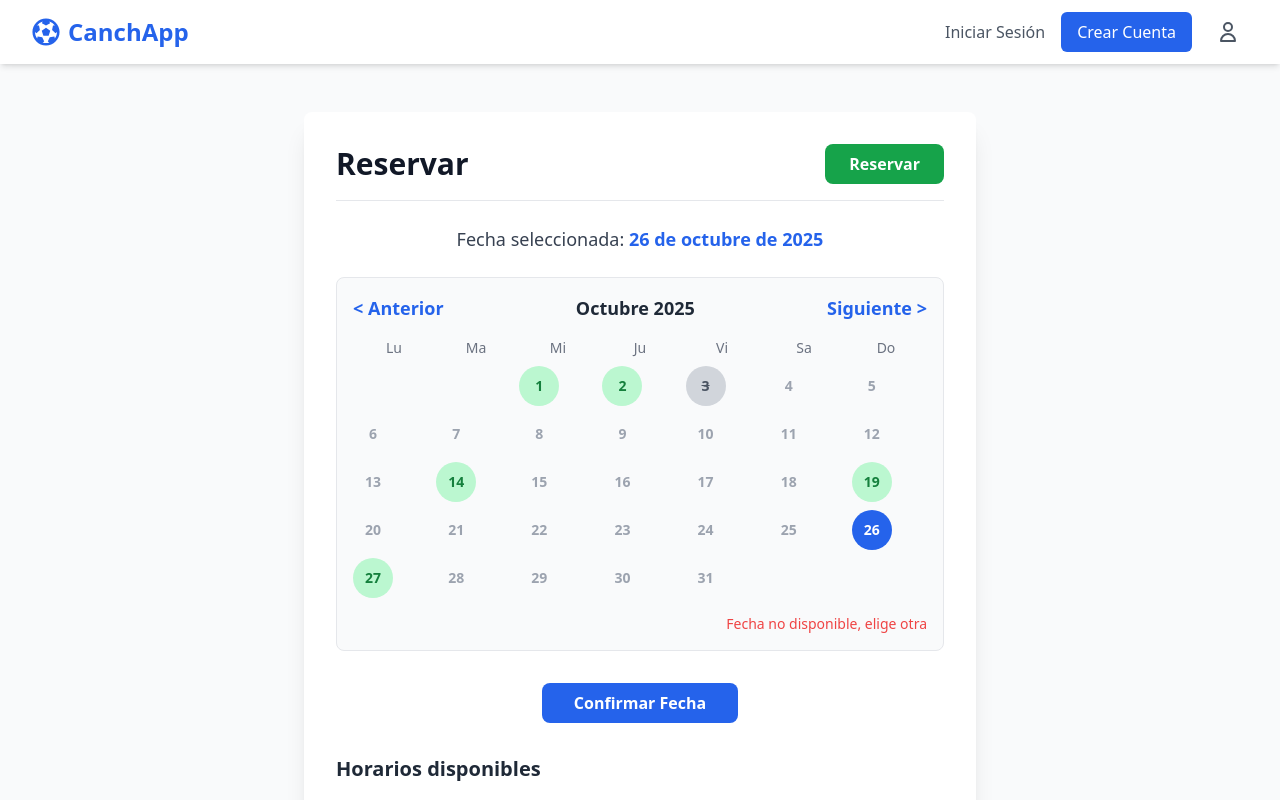
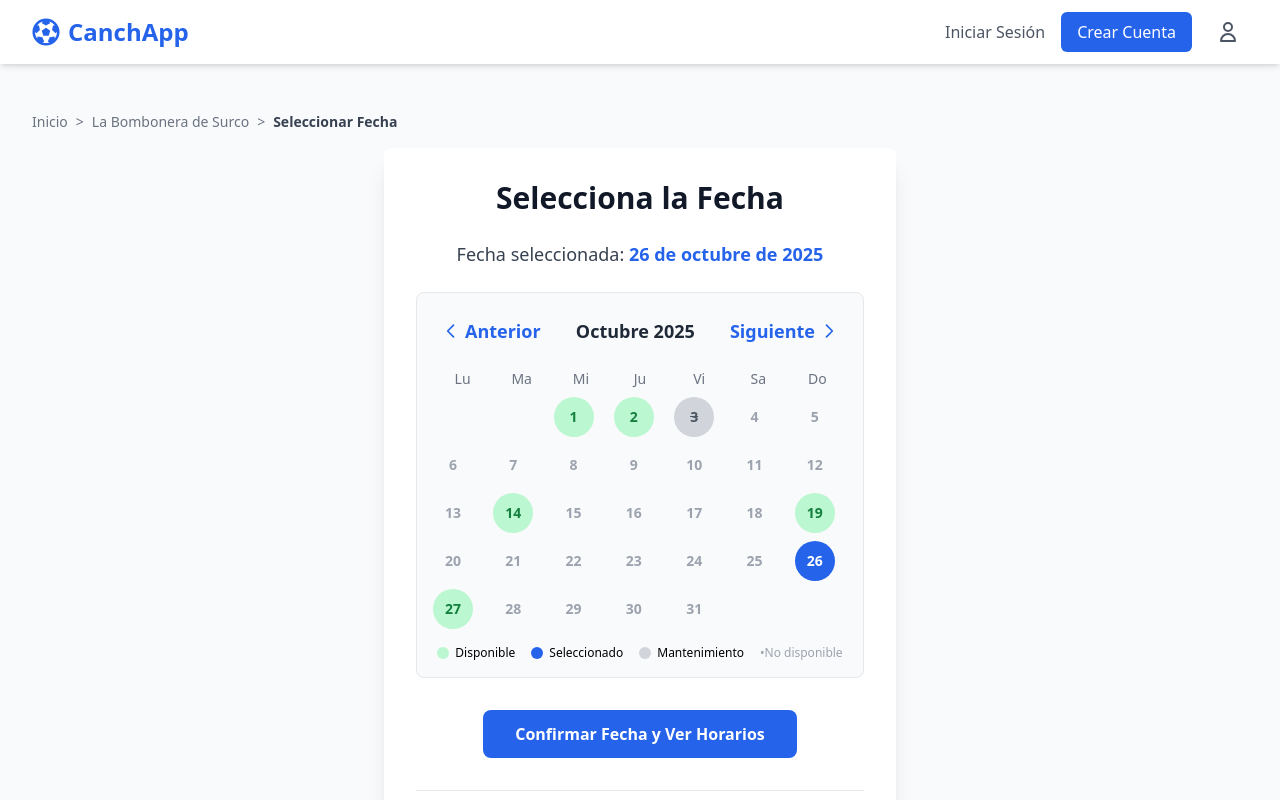
Before and after one commit to Dan702x/Canchapp, a React (Vite) app: page /cancha/1/reservar in a window 1280 px wide. Shown: the top 800 px of the page. Built offline with nearby package versions, Linux system fonts and the light colour scheme.

Commit message:
Mejoras selección de fecha

```diff
--- a/src/pages/DetalleCancha/SeleccionFecha.jsx
+++ b/src/pages/DetalleCancha/SeleccionFecha.jsx
@@ -3,7 +3,6 @@ import { Link, useNavigate, useParams } from 'react-router-dom';
 import { canchasData } from '../../data/canchasData';
 
 // Función para obtener el primer día del mes dado (0 = enero, 11 = diciembre)
-// Esto es esencial para saber dónde empezar a dibujar los días en la cuadrícula.
 const getStartDay = (year, month) => new Date(year, month, 1).getDay();
 
 const SeleccionFecha = () => {
@@ -12,62 +11,52 @@ const SeleccionFecha = () => {
 
     const cancha = canchasData.find(c => c.id === parseInt(id));
 
-    // 🎯 CAMBIO 1: Estado para la fecha seleccionada (el día que se marca en azul)
-    // Inicializado en 26, ya que el calendario inicial es octubre de 2025 (índice 9)
+    // Estado para la fecha seleccionada
     const [selectedDayNumber, setSelectedDayNumber] = useState(26);
 
-    // 🎯 NUEVO ESTADO: Controla el mes y año que se está viendo.
-    // Inicializamos en la fecha actual (Octubre 2025)
-    const [currentDate, setCurrentDate] = useState(new Date(2025, 9, 1)); // 9 es Octubre
+    // Estado para el mes y año actual
+    const [currentDate, setCurrentDate] = useState(new Date(2025, 9, 1)); // Octubre 2025
 
     const [confirming, setConfirming] = useState(false);
 
     // --- Lógica del Calendario Dinámico ---
-
-    // Obtener el año y el mes actuales del estado
     const currentYear = currentDate.getFullYear();
     const currentMonth = currentDate.getMonth();
+    const daysInMonth = new Date(currentYear, currentMonth + 1, 0).getDate();
+    const firstDayIndex = (getStartDay(currentYear, currentMonth) + 6) % 7; // Ajuste Lunes = 0
 
-    // Días de un mes específico (ej: Octubre tiene 31)
-    const daysInMonth = new Date(currentYear, currentMonth + 1, 0).getDate();
-    // 0 = Domingo, 1 = Lunes, ... (Necesitamos compensar para que Lu sea el inicio de la cuadrícula)
-    const firstDayIndex = (getStartDay(currentYear, currentMonth) + 6) % 7; // Ajuste para que Lunes sea 0
-
-    // Función para cambiar de mes (anterior/siguiente)
     const changeMonth = (delta) => {
         const newMonth = currentMonth + delta;
         setCurrentDate(new Date(currentYear, newMonth, 1));
-        setSelectedDayNumber(null); // Deseleccionar día al cambiar de mes
+        setSelectedDayNumber(null);
     };
 
     // --- Lógica de Reserva y Redirección ---
-
     const handleConfirmDate = () => {
         if (!selectedDayNumber) {
-            alert('Por favor, selecciona una fecha.');
+            // En una app real, mostrarías un mensaje más amigable
+            console.error('Por favor, selecciona una fecha.');
             return;
         }
         setConfirming(true);
 
-        // Creamos la fecha final con el mes/año actual y el día seleccionado.
         const dateToPass = new Date(currentYear, currentMonth, selectedDayNumber);
 
         navigate(`/cancha/${id}/reservar/horario`, {
             state: { fecha: dateToPass.toISOString() }
         });
 
-        setTimeout(() => setConfirming(false), 500);
+        // Simula tiempo de carga o transición
+        // setTimeout(() => setConfirming(false), 500); // Comentado, la navegación es inmediata
     };
 
-    // Helper para formatear la fecha seleccionada para la visualización
     const formattedDate = selectedDayNumber
         ? new Date(currentYear, currentMonth, selectedDayNumber).toLocaleDateString('es-ES', { day: 'numeric', month: 'long', year: 'numeric' })
-        : 'Selecciona un día'; // Texto si no hay día seleccionado
+        : 'Selecciona un día';
 
     // Datos simulados (solo para marcar algunos días disponibles)
-    const simulatedDates = [1, 2, 3, 14, 19, 27];
+    const simulatedDates = [1, 2, 3, 14, 19, 27]; // Ejemplo
     const monthNames = ["enero", "febrero", "marzo", "abril", "mayo", "junio", "julio", "agosto", "septiembre", "octubre", "noviembre", "diciembre"];
-
 
     if (!cancha) {
         return (
@@ -79,76 +68,81 @@ const SeleccionFecha = () => {
     }
 
     return (
-        <div className="bg-gray-50">
+        <div className="bg-gray-50 min-h-screen"> {/* Asegura fondo gris */}
             <div className="max-w-7xl mx-auto px-4 sm:px-6 lg:px-8 py-12">
 
-                {/* Migas de pan */}
-                {/* ... (código de migas de pan) ... */}
+                {/* Migas de pan (simplificado) */}
+                 <div className="text-sm text-gray-500 mb-4">
+                   <Link to="/" className="hover:underline">Inicio</Link>
+                   <span className="mx-2">&gt;</span>
+                   <Link to={`/cancha/${id}`} className="hover:underline">{cancha.nombre}</Link>
+                   <span className="mx-2">&gt;</span>
+                   <span className="font-semibold text-gray-700">Seleccionar Fecha</span>
+                 </div>
 
-                <div className="bg-white p-8 rounded-lg shadow-xl max-w-2xl mx-auto">
-                    <div className="flex justify-between items-center mb-6 border-b pb-4">
-                        <h1 className="text-3xl font-bold text-gray-900">Reservar</h1>
-                        <button
-                            onClick={() => alert("Función final de reserva")}
-                            className="bg-green-600 text-white font-semibold py-2 px-6 rounded-lg hover:bg-green-700 transition duration-300"
-                        >
-                            Reservar
-                        </button>
-                    </div>
+                {/* MODIFICADO: Padding responsivo */}
+                <div className="bg-white px-4 py-8 sm:p-8 rounded-lg shadow-xl max-w-lg mx-auto">
+                    {/* MODIFICADO: Quitada la cabecera con botón Reservar */}
+                     <h1 className="text-2xl sm:text-3xl font-bold text-gray-900 text-center mb-6">Selecciona la Fecha</h1>
 
-                    {/* -------------------- FECHA SELECCIONADA -------------------- */}
+                    {/* Fecha seleccionada */}
                     <div className="text-center mb-6">
-                        <p className="text-lg font-medium text-gray-700">
+                        <p className="text-base sm:text-lg font-medium text-gray-700">
                             Fecha seleccionada: <span className="font-bold text-blue-600">
                                 {formattedDate}
                             </span>
                         </p>
                     </div>
 
-                    {/* -------------------- CALENDARIO DINÁMICO -------------------- */}
-                    <div className="calendar-sim mb-8 p-4 border rounded-lg bg-gray-50">
-                        <div className="flex justify-between items-center text-lg font-bold text-gray-800 mb-4">
-                            {/* Botón Anterior */}
+                    {/* Calendario */}
+                    {/* MODIFICADO: Padding responsivo */}
+                    <div className="calendar-sim mb-8 p-2 sm:p-4 border rounded-lg bg-gray-50">
+                        <div className="flex justify-between items-center text-base sm:text-lg font-bold text-gray-800 mb-4">
+                            {/* MODIFICADO: Botones más compactos en móvil */}
                             <button
                                 onClick={() => changeMonth(-1)}
-                                className="text-blue-600 hover:text-blue-800 flex items-center"
+                                className="text-blue-600 hover:text-blue-800 flex items-center p-1 sm:p-2 rounded hover:bg-gray-100" // Padding añadido
                             >
-                                &lt; Anterior
+                                <svg xmlns="http://www.w3.org/2000/svg" className="h-5 w-5 mr-1" fill="none" viewBox="0 0 24 24" stroke="currentColor"><path strokeLinecap="round" strokeLinejoin="round" strokeWidth={2} d="M15 19l-7-7 7-7" /></svg>
+                                <span className="hidden sm:inline">Anterior</span> {/* Oculta texto en móvil */}
                             </button>
 
-                            {/* Mes y Año Actual */}
-                            <span className='capitalize'>
+                            <span className='capitalize text-center'> {/* Centrado */}
                                 {monthNames[currentMonth]} {currentYear}
                             </span>
 
-                            {/* Botón Siguiente */}
+                            {/* MODIFICADO: Botones más compactos en móvil */}
                             <button
                                 onClick={() => changeMonth(1)}
-                                className="text-blue-600 hover:text-blue-800 flex items-center"
+                                className="text-blue-600 hover:text-blue-800 flex items-center p-1 sm:p-2 rounded hover:bg-gray-100" // Padding añadido
                             >
-                                Siguiente &gt;
+                                 <span className="hidden sm:inline">Siguiente</span> {/* Oculta texto en móvil */}
+                                <svg xmlns="http://www.w3.org/2000/svg" className="h-5 w-5 ml-1" fill="none" viewBox="0 0 24 24" stroke="currentColor"><path strokeLinecap="round" strokeLinejoin="round" strokeWidth={2} d="M9 5l7 7-7 7" /></svg>
                             </button>
                         </div>
 
-                        {/* Días de la semana */}
-                        <div className="grid grid-cols-7 text-center text-sm text-gray-500 mb-2">
+                        {/* Días semana */}
+                        <div className="grid grid-cols-7 text-center text-xs sm:text-sm text-gray-500 mb-2">
                             {['Lu', 'Ma', 'Mi', 'Ju', 'Vi', 'Sa', 'Do'].map(day => <span key={day}>{day}</span>)}
                         </div>
 
-                        {/* Días del mes (Generación Dinámica) */}
-                        <div className="grid grid-cols-7 text-center gap-2">
+                        {/* Días mes */}
+                        {/* MODIFICADO: Gap responsivo */}
+                        <div className="grid grid-cols-7 text-center gap-1 sm:gap-2">
 
-                            {/* Relleno: Días vacíos al inicio del mes (Lunes = 0, Domingo = 6) */}
-                            {[...Array(firstDayIndex)].map((_, i) => <span key={`empty-${i}`} className="w-10 h-10"></span>)}
+                            {/* Relleno */}
+                             {/* MODIFICADO: Tamaño responsivo */}
+                            {[...Array(firstDayIndex)].map((_, i) => <span key={`empty-${i}`} className="w-8 h-8 md:w-10 md:h-10"></span>)}
 
-                            {/* Días del Mes */}
+                            {/* Días */}
                             {[...Array(daysInMonth)].map((_, i) => {
                                 const day = i + 1;
                                 const isAvailable = simulatedDates.includes(day);
                                 const isSelected = selectedDayNumber === day;
-                                const isMaintenance = day === 3;
+                                const isMaintenance = day === 3; // Ejemplo
 
-                                let classes = "w-10 h-10 flex items-center justify-center rounded-full text-sm font-semibold cursor-pointer";
+                                // MODIFICADO: Clases de tamaño y fuente responsivas
+                                let classes = "flex items-center justify-center rounded-full cursor-pointer w-8 h-8 text-xs md:w-10 md:h-10 md:text-sm font-semibold";
 
                                 if (isMaintenance) {
                                     classes += " bg-gray-300 text-gray-600 cursor-not-allowed line-through relative";
@@ -157,39 +151,49 @@ const SeleccionFecha = () => {
                                 } else if (isAvailable) {
                                     classes += " bg-green-200 text-green-700 hover:bg-green-300";
                                 } else {
-                                    classes += " text-gray-400";
+                                    classes += " text-gray-400 cursor-not-allowed"; // No clickeable si no está disponible
                                 }
 
                                 return (
-                                    <span
+                                    <button // Cambiado a button para mejor accesibilidad
                                         key={day}
+                                        type="button" // Previene envío de formulario si estuviera dentro de uno
                                         className={classes}
-                                        onClick={isMaintenance ? null : () => setSelectedDayNumber(day)}
+                                        onClick={isMaintenance || !isAvailable ? null : () => setSelectedDayNumber(day)} // Solo permite click si está disponible
+                                        disabled={isMaintenance || !isAvailable} // Deshabilita si no está disponible
                                     >
                                         {day}
-                                    </span>
+                                    </button>
                                 );
                             })}
                         </div>
 
-                        <p className="text-sm text-red-500 mt-4 text-right">Fecha no disponible, elige otra</p>
+                        {/* Leyenda (Opcional, pero útil) */}
+                        <div className="flex flex-wrap justify-center gap-x-4 gap-y-1 mt-4 text-xs">
+                            <div className="flex items-center"><span className="w-3 h-3 bg-green-200 rounded-full mr-1.5"></span>Disponible</div>
+                            <div className="flex items-center"><span className="w-3 h-3 bg-blue-600 rounded-full mr-1.5"></span>Seleccionado</div>
+                             <div className="flex items-center"><span className="w-3 h-3 bg-gray-300 rounded-full mr-1.5 line-through"></span>Mantenimiento</div>
+                            <div className="flex items-center text-gray-400"><span>•</span> No disponible</div>
+                        </div>
                     </div>
 
-                    {/* -------------------- BOTÓN CONFIRMAR FECHA -------------------- */}
-                    <div className="text-center mb-8">
+                    {/* Botón Confirmar Fecha */}
+                    <div className="text-center mt-8"> {/* Añadido margen superior */}
                         <button
                             onClick={handleConfirmDate}
-                            disabled={confirming || !selectedDayNumber} // Deshabilitar si no hay día seleccionado
-                            className="bg-blue-600 text-white font-semibold py-2 px-8 rounded-lg hover:bg-blue-700 transition duration-300 disabled:bg-gray-400"
+                            disabled={confirming || !selectedDayNumber}
+                            className="bg-blue-600 text-white font-semibold py-3 px-8 rounded-lg hover:bg-blue-700 transition duration-300 disabled:opacity-50 disabled:cursor-not-allowed w-full sm:w-auto" // Ancho completo en móvil
                         >
-                            {confirming ? 'Confirmando...' : 'Confirmar Fecha'}
+                            {confirming ? 'Cargando...' : 'Confirmar Fecha y Ver Horarios'}
                         </button>
                     </div>
 
-                    {/* Sección de horarios vacía como en tu mockup */}
-                    <h3 className="text-xl font-bold text-gray-800 mb-4">Horarios disponibles</h3>
-                    <div className="text-center py-4 text-gray-500 italic">
-                        Selecciona una fecha para ver los horarios.
+                    {/* Sección horarios (Simplificada como placeholder) */}
+                    <div className="mt-8 pt-6 border-t border-gray-200">
+                         <h3 className="text-xl font-bold text-gray-800 mb-4 text-center">Horarios disponibles</h3>
+                         <div className="text-center py-4 text-gray-500 italic">
+                             Selecciona una fecha disponible para ver los horarios.
+                         </div>
                     </div>
                 </div>
             </div>
```
